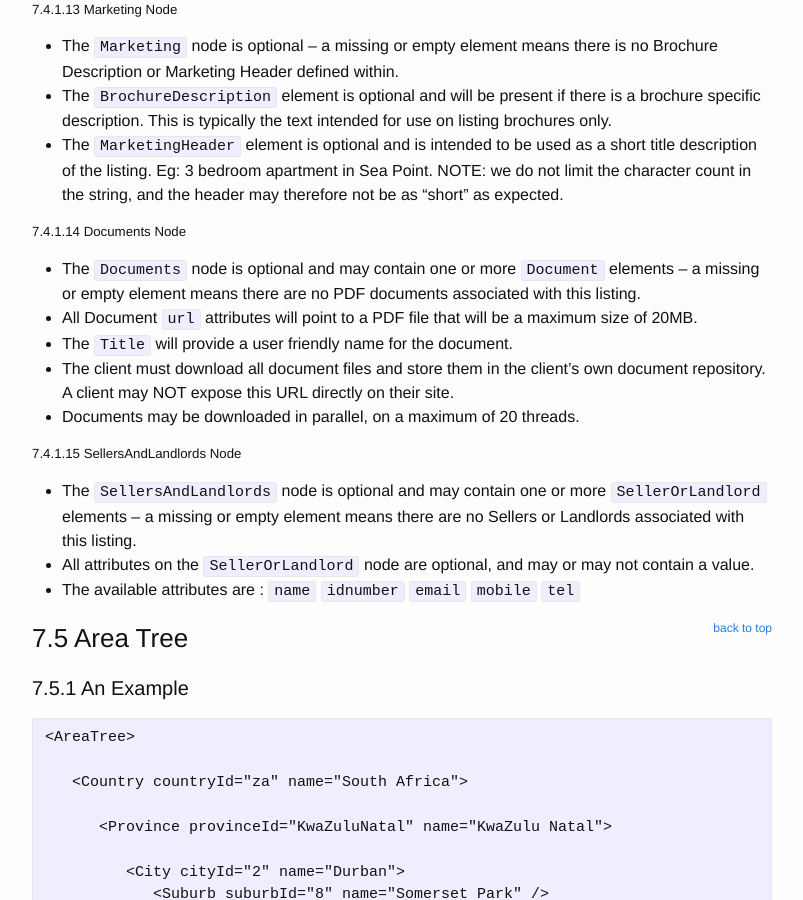
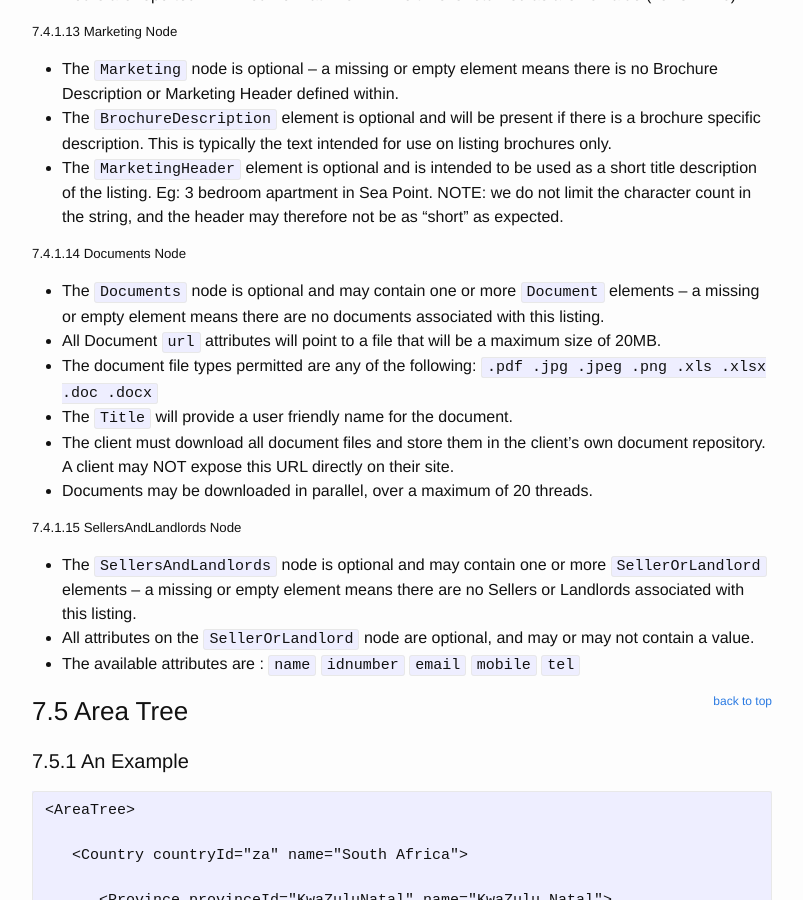
Before and after one commit to EdgeCaseZA/FeedStoreAPI, a Jekyll site: the page built from documentation.md, in a window 1280 px wide and 900 px high, scrolled down 33478 px. Shown: the whole window, without its empty margins (238-1041 px from the left). Built offline with Jekyll 4.4.1, drawn with Linux system fonts in a browser that asks for light colours.

Commit message:
Updated to Rev 15 - Allow additional file types in documents node

```diff
--- a/documentation.md
+++ b/documentation.md
@@ -1353,6 +1353,7 @@ If the enquiry send was successful, an `EnquirySent` element will be returned.
        <Documents>
           <Document title="Floor plan" url="http://docserver/devstoreaccount1/documents/Office,1/Documents,0/doc_5.pdf"/>
           <Document title="Upstairs floor Plan" url="http://documentserver/devstoreaccount1/documents/Office,1/Documents,0/doc_6.pdf"/>
+          <Document title="Upstairs floor Plan" url="http://documentserver/devstoreaccount1/documents/Office,1/Documents,0/doc_12.jpeg"/>
        </Documents>
 
        <SellersAndLandlords>
@@ -1638,14 +1639,15 @@ It is up to the client then to ensure that the address is not shown if `addressH
 ##### 7.4.1.14 Documents Node
 
 - The `Documents` node is optional and may contain one or more `Document`
-  elements – a missing or empty element means there are no PDF documents
+  elements – a missing or empty element means there are no documents
   associated with this listing.
-- All Document `url` attributes will point to a PDF file that will be a maximum
+- All Document `url` attributes will point to a file that will be a maximum
   size of 20MB.
+- The document file types permitted are any of the following: `.pdf .jpg .jpeg .png .xls .xlsx .doc .docx`
 - The `Title` will provide a user friendly name for the document.
 - The client must download all document files and store them in the client's
   own document repository.  A client may NOT expose this URL directly on their site.
-- Documents may be downloaded in parallel, on a maximum of 20 threads.
+- Documents may be downloaded in parallel, over a maximum of 20 threads.
 
 ##### 7.4.1.15 SellersAndLandlords Node
 
```
Also changed, not shown: _posts/2016-12-07-Rev-15-AllowAdditionalFileTypesInDocumentsNode.md (added, +11 -0 lines).
